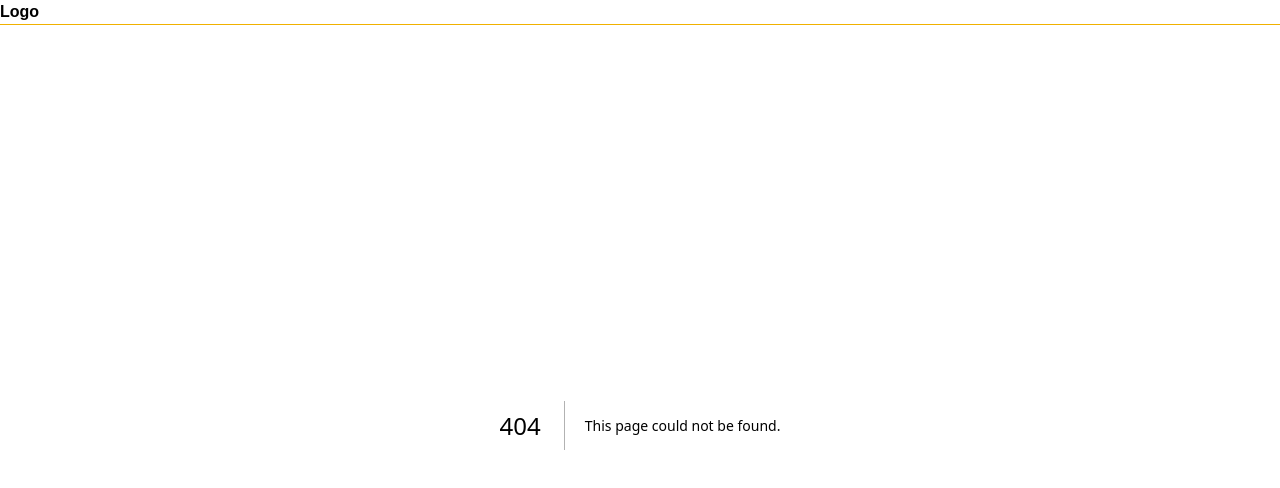
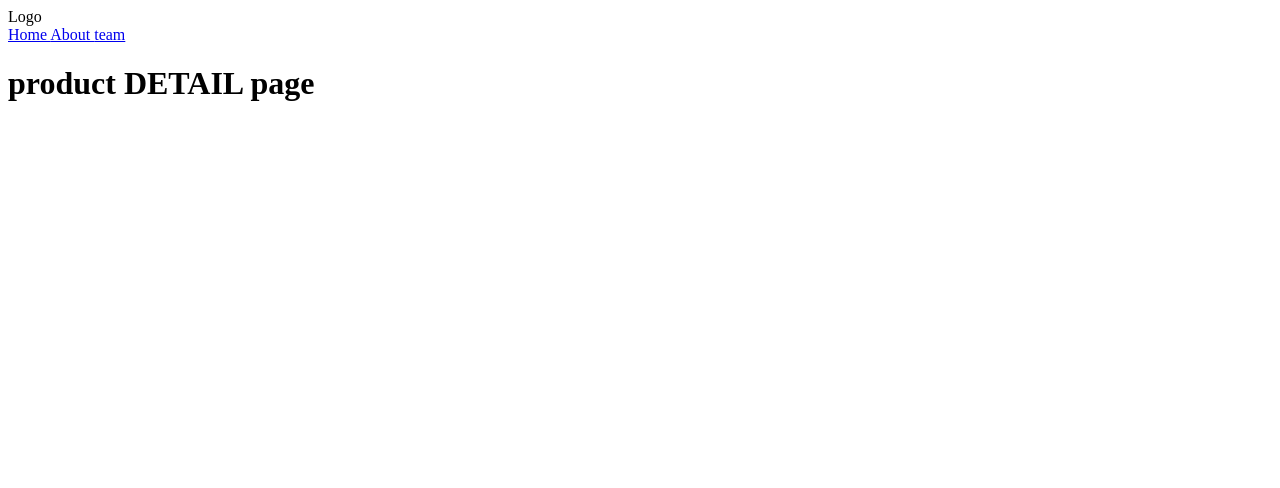
Before and after one commit to fauziilyassaputra/next_learn, a Next.js app: page /products/1 in a window 1280 px wide. Before the commit this address had no page. Shown: the top 488 px of the page. Built offline with nearby package versions, Linux system fonts and the light colour scheme.

Commit message:
create id in product page

```diff
--- a/app/layout.tsx
+++ b/app/layout.tsx
@@ -1,6 +1,7 @@
 import type { Metadata } from "next";
 import { Geist, Geist_Mono } from "next/font/google";
-import "./globals.css";
+// import "./globals.css";
+import Link from "next/link";
 
 const geistSans = Geist({
   variable: "--font-geist-sans",
@@ -28,6 +29,11 @@ export default function RootLayout({
         className={`${geistSans.variable} ${geistMono.variable} antialiased`}
       >
         <header className="font-bold  border-b border-yellow-500">Logo</header>
+        <nav>
+          <Link href="/">Home </Link>
+          <Link href="/about">About </Link>
+          <Link href="/about/team">team </Link>
+        </nav>
         {children}
       </body>
     </html>
--- /dev/null
+++ b/app/products/[id]/page.tsx
@@ -0,0 +1,13 @@
+export default async function productPage({
+  params,
+}: {
+  params: Promise<{ id: string }>;
+}) {
+  const { id } = await params;
+
+  return (
+    <div className="">
+      <h1>product DETAIL page</h1>
+    </div>
+  );
+}
```
Also changed, not shown: app/products/page.tsx (added, +7 -0 lines).
